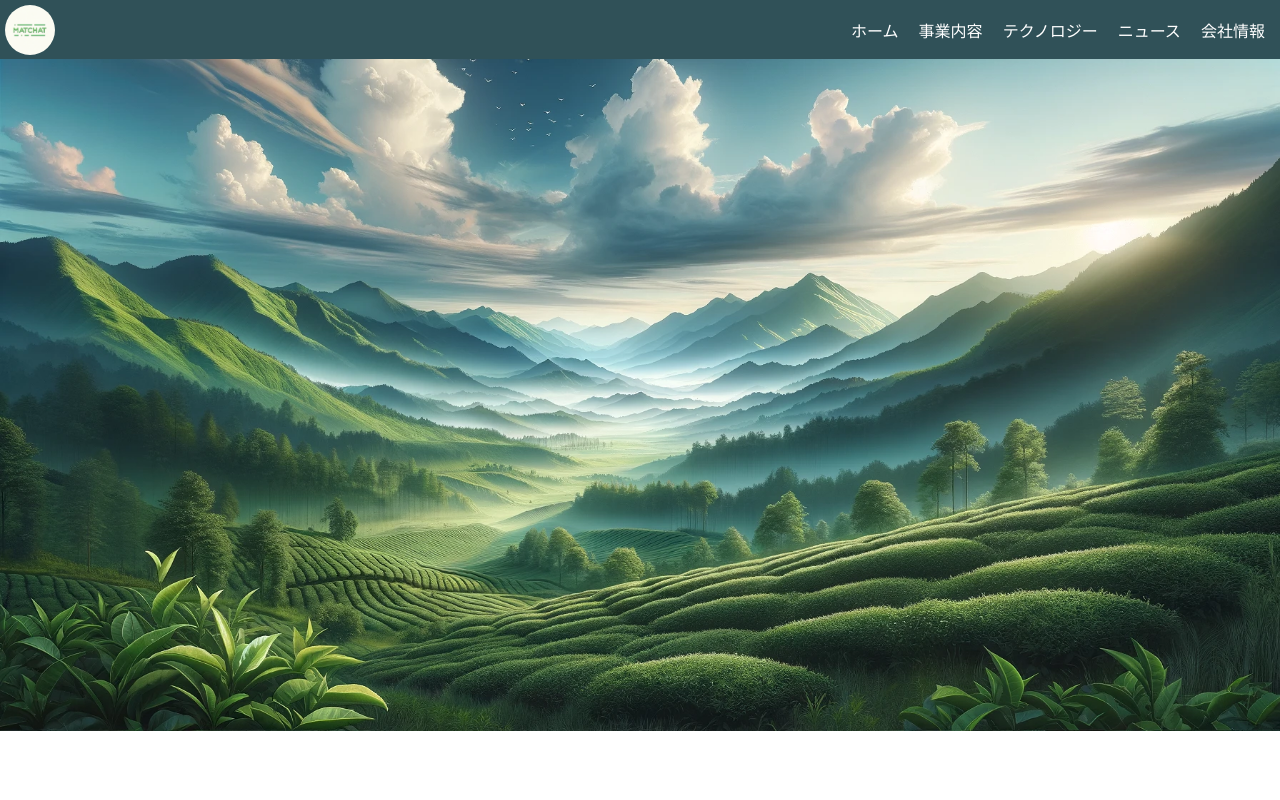
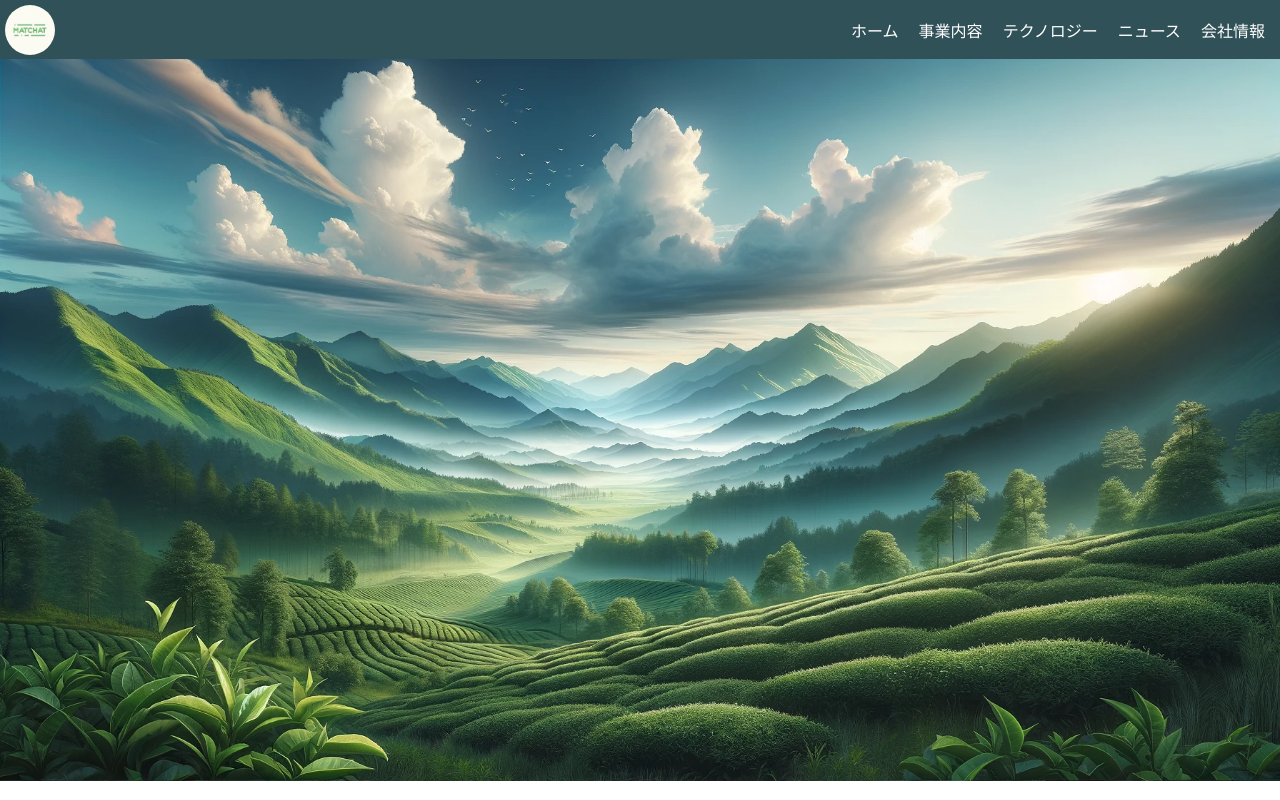
Before and after one commit to MikasaAckerman/my-matchat-project, a Vue app: page /company in a window 1280 px wide. Shown: the top 800 px of the page. Built offline with nearby package versions, Linux system fonts and the light colour scheme.

Commit message:
1.0.2.1
minor fixes

```diff
--- a/src/components/NavigationBar.vue
+++ b/src/components/NavigationBar.vue
@@ -61,7 +61,7 @@ export default {
         return;
       }
 
-      const maxScroll = 200; // 滚动多少距离后颜色变化完成
+      const maxScroll = 500; // 滚动多少距离后颜色变化完成
       const scrollPercentage = Math.min(window.scrollY / maxScroll, 1); // 计算滚动比例
 
       // 计算当前颜色
--- a/src/views/CompanyView.vue
+++ b/src/views/CompanyView.vue
@@ -48,7 +48,7 @@ export default {
 
 <style scoped>
 .app-image {
-  top: 50px;
+  padding-top: 50px;
 }
 
 .info-list {
```
